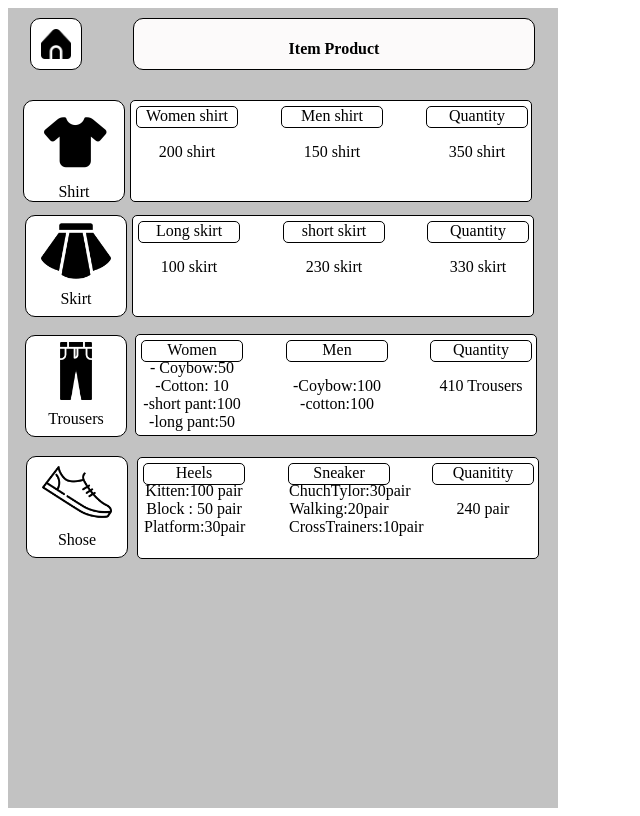
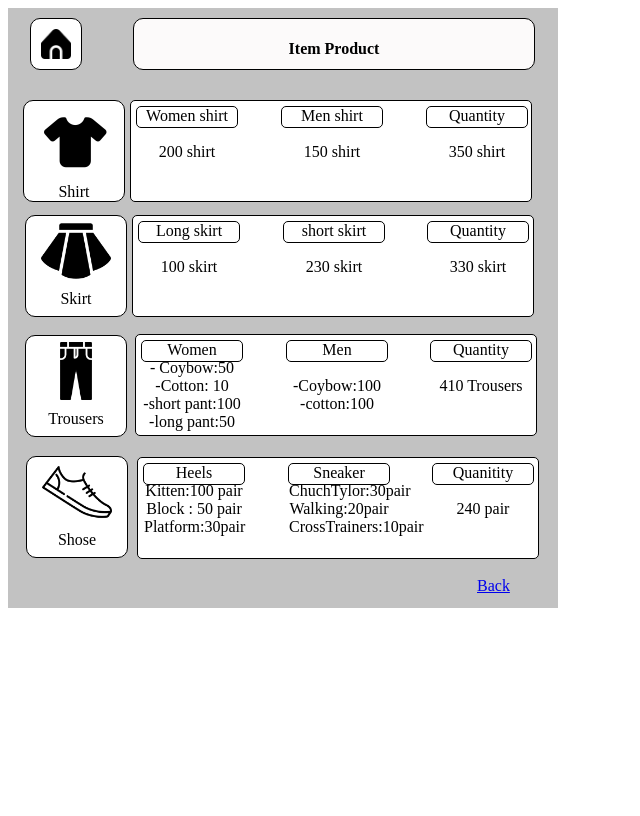
Before and after one commit to mengly74/IPE-Project, a plain HTML site: page item-in/Item_in.htm in a window 1280 px wide. Shown: the whole page, without its empty margins (0-640 px from the left). Drawn offline with Linux system fonts and the light colour scheme; some icons are missing.

Commit message:
Update Item_in.css

```diff
--- a/item-in/Item_in.css
+++ b/item-in/Item_in.css
@@ -1,6 +1,6 @@
 .container{
     width: 550px;
-    height: 800px;
+    height: 600px;
     background-color: rgb(194, 194, 194);
     flex-direction: column;
     display: flex;
@@ -239,3 +239,8 @@
     top: 5px;
     left: 294px;
 }
+.footer{
+    position: absolute;
+    top: 470px;
+    left: 50px;
+}
```
